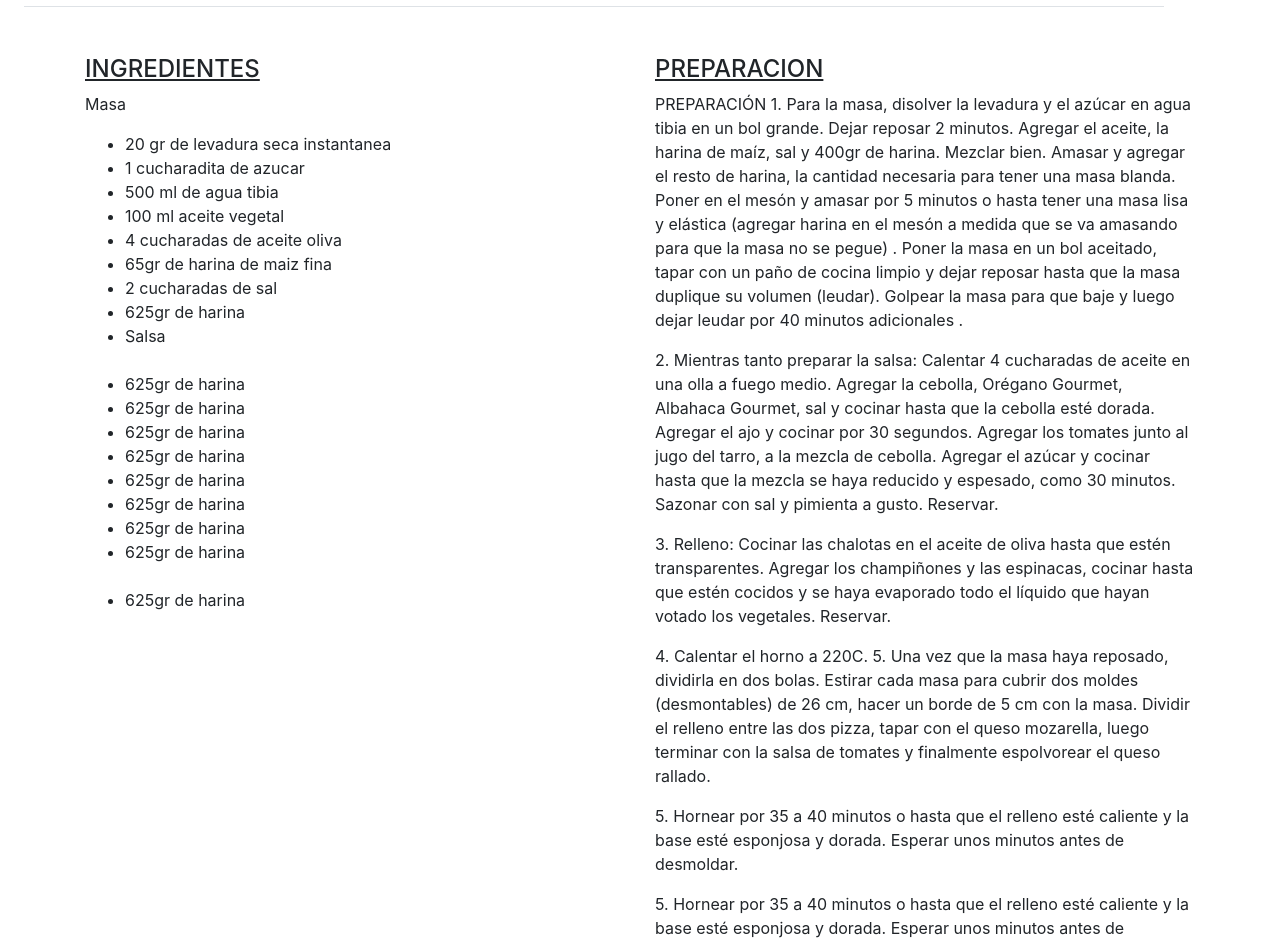
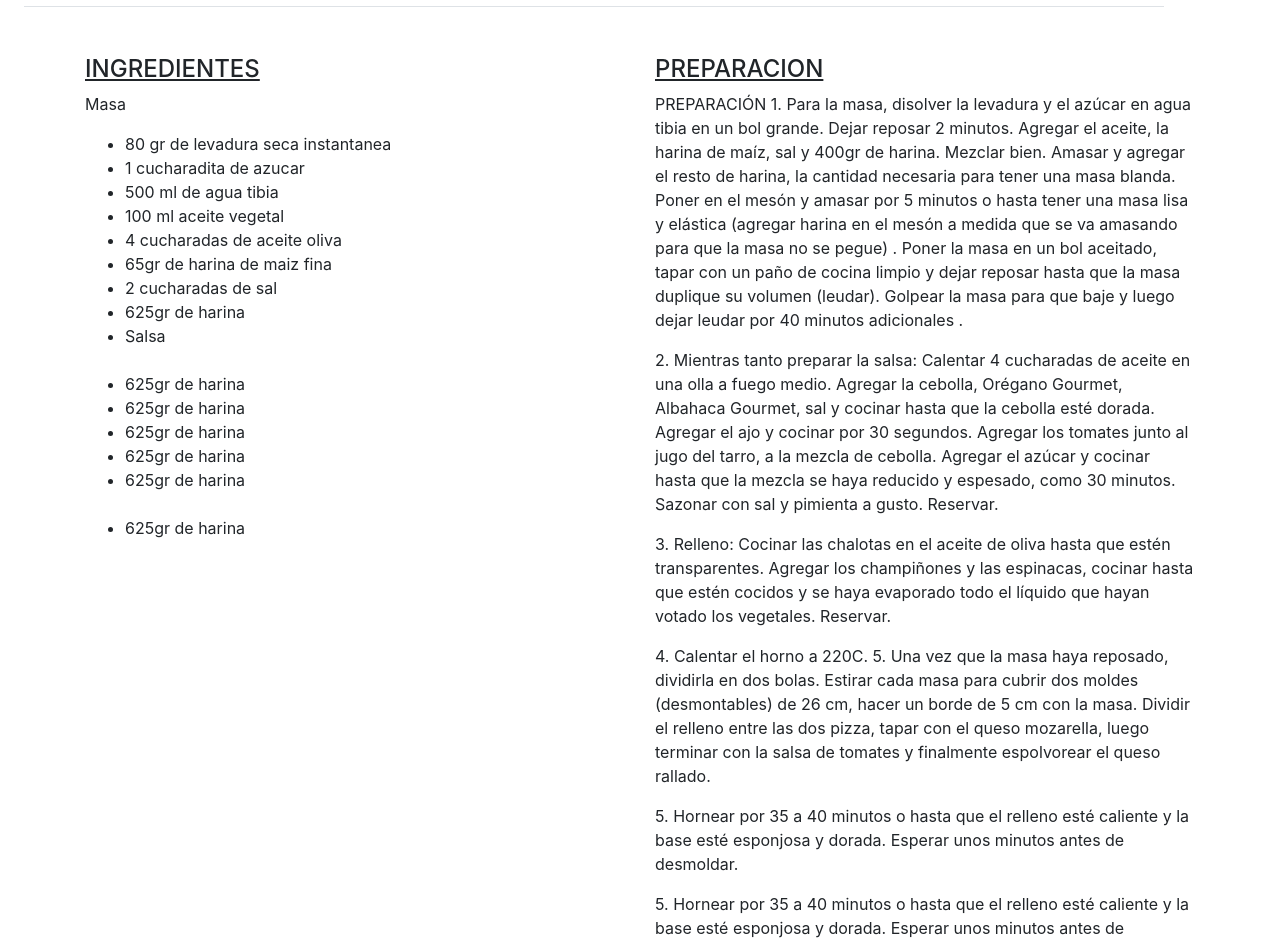
Before and after one commit to dacehell/g26-ricomida, a plain HTML site: page index.html in a window 1280 px wide. Shown: the part 823-1769 px from the top of the page. Drawn offline with nearby package versions, Linux system fonts and the light colour scheme.

Commit message:
cambios receta

```diff
--- a/index.html
+++ b/index.html
@@ -19,7 +19,7 @@
       rel="stylesheet"
     />
     <link rel="stylesheet" href="assets/css/style.css" />
-    <title>Ricomida ornella</title>
+    <title>Ricomida MODIFICADO POR MIGUEL</title>
   </head>
   <body>
     <nav class="navbar navbar-expand-lg navbar-dark bg-dark">
@@ -67,7 +67,7 @@
           <div class="col-xs-12 col-sm-12 col-md-12 col-lg-6 col-xl-6">
             <div>
               <h2 class="font-weight-bold text-sm-center text-lg-left h1">
-                PIZZA AL ESTILO CHICAGO CON ESPINACAS Y CHAMPIÑONES
+                PIZZA AL ESTILO CHILENA CON ESPINACAS Y CHAMPIÑONES
               </h2>
             </div>
             <div class="text-center border-top border-dark">
@@ -196,7 +196,7 @@
             <h4 class="underline">INGREDIENTES</h4>
             <p>Masa</p>
             <ul>
-              <li>20 gr de levadura seca instantanea</li>
+              <li>80 gr de levadura seca instantanea</li>
               <li>1 cucharadita de azucar</li>
               <li>500 ml de agua tibia</li>
               <li>100 ml aceite vegetal</li>
@@ -211,9 +211,7 @@
               <li>625gr de harina</li>
               <li>625gr de harina</li>
               <li>625gr de harina</li>
-              <li>625gr de harina</li>
-              <li>625gr de harina</li>
-              <li>625gr de harina</li>
+
               <br />
               <li>625gr de harina</li>
             </ul>
```
